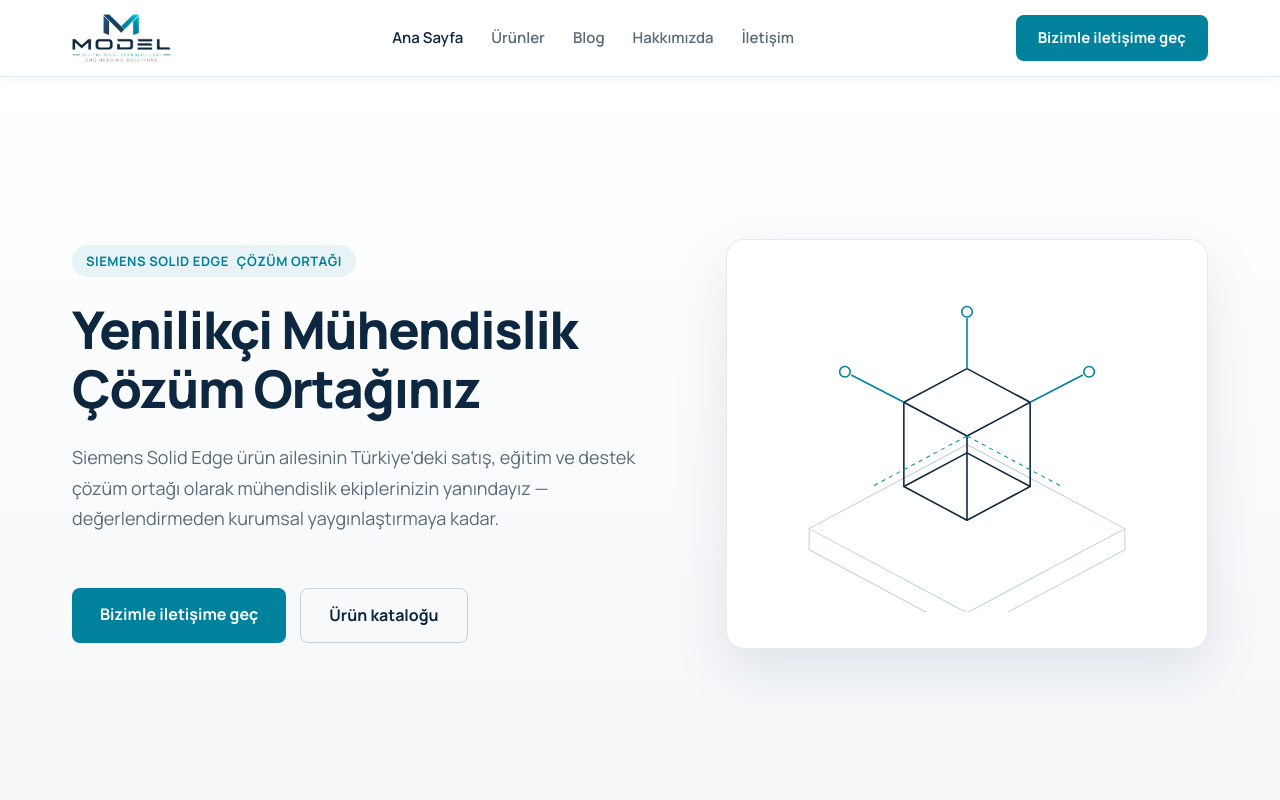
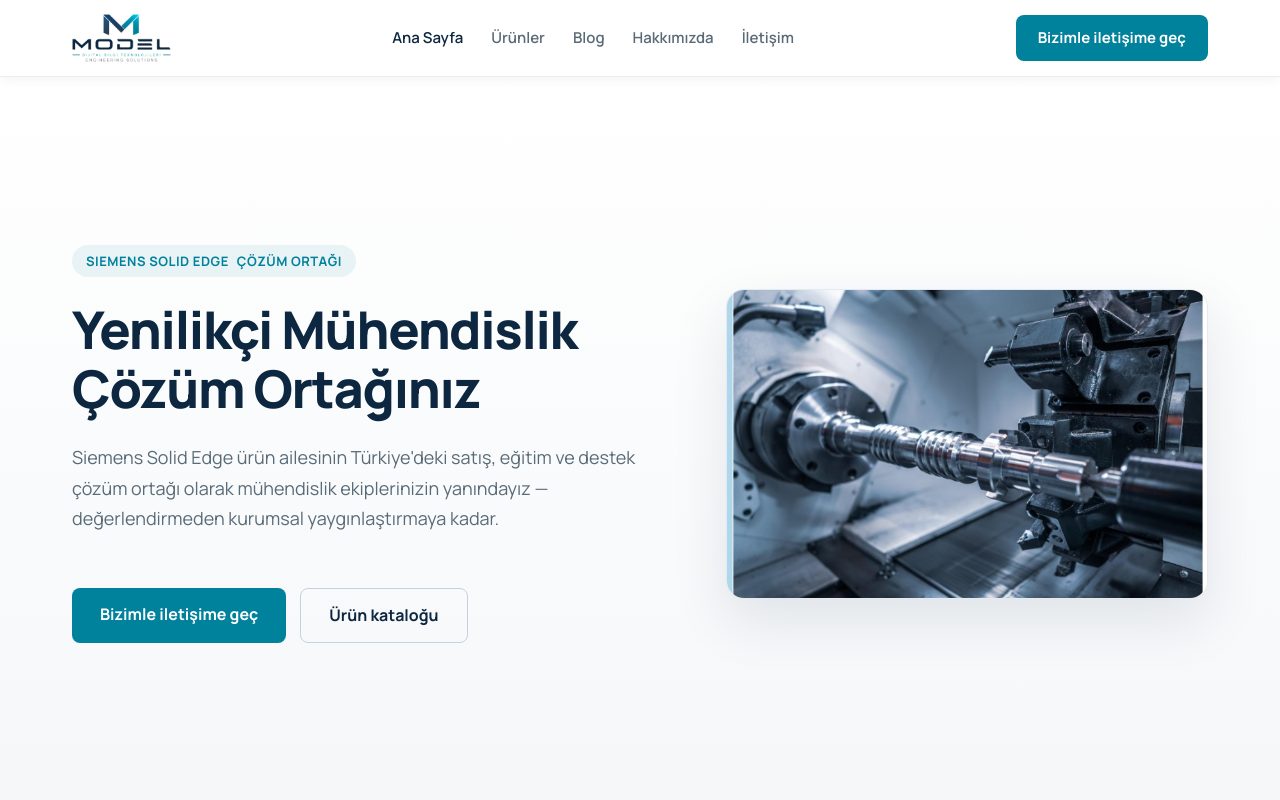
Before and after one commit to Erkanmlkpnr/modelteknoloji.net, a Next.js app: page / in a window 1280 px wide. Shown: the top 800 px of the page. Built offline with nearby package versions, Linux system fonts and the light colour scheme.

Commit message:
Refactor hero section: replace SVG illustration with image, update styles for visual component. Adjust layout for responsiveness.

```diff
--- a/app/globals.css
+++ b/app/globals.css
@@ -226,14 +226,16 @@
   margin-top: 30px;
 }
 .hero__visual {
-  display: flex;
-  justify-content: center;
+  position: relative;
   min-height: 310px;
-  padding: 36px;
+  overflow: hidden;
   border: 1px solid var(--border);
   border-radius: 18px;
   background: #fff;
   box-shadow: 0 22px 56px rgba(13,39,64,.10);
+}
+.hero__visual-img {
+  object-fit: cover;
 }
 @media (max-width: 980px) {
   .hero__inner {
@@ -250,7 +252,7 @@
     text-align: center;
   }
   .hero { padding: 64px 0; }
-  .hero__visual { min-height: 240px; padding: 24px; }
+  .hero__visual { min-height: 240px; }
 }
 
 /* ─── Ana sayfa görsel vitrini ─────────────────────────── */
--- a/app/page.tsx
+++ b/app/page.tsx
@@ -64,31 +64,6 @@
   { title: "Kurumsal destek",   desc: "SLA opsiyonlu, tek muhataplı Türkçe teknik destek hattı.", paths: HEADSET },
 ];
 
-function HeroIllustration() {
-  return (
-    <svg viewBox="0 0 380 320" fill="none" strokeLinejoin="round" aria-hidden="true">
-      <g stroke="#C6D1DA" strokeWidth="1">
-        <path d="M40 240 L190 160 L340 240 L190 320 Z" />
-        <path d="M40 240 L40 260 L190 340 L340 260 L340 240" />
-      </g>
-      <g stroke="#0D2740" strokeWidth="1.5">
-        <path d="M130 200 L190 168 L250 200 L190 232 Z" />
-        <path d="M130 200 L130 120 L190 88 L250 120 L250 200" />
-        <path d="M190 232 L190 152 M130 120 L190 152 L250 120" />
-      </g>
-      <g stroke="#00819C" strokeWidth="1.5">
-        <path d="M190 88 L190 40 M250 120 L300 94 M130 120 L80 94" />
-        <circle cx="190" cy="34" r="5" />
-        <circle cx="306" cy="91" r="5" />
-        <circle cx="74" cy="91" r="5" />
-      </g>
-      <g stroke="#0696A1" strokeWidth="1" strokeDasharray="4 4">
-        <path d="M190 152 L280 200 M190 152 L100 200" />
-      </g>
-    </svg>
-  );
-}
-
 export default function Home() {
   return (
     <div>
@@ -114,7 +89,14 @@
             </div>
           </div>
           <div className="hero__visual">
-            <HeroIllustration />
+            <Image
+              src="/img/cnc-torna.jpeg"
+              alt="CNC torna tezgahında işlenen metal mil"
+              fill
+              sizes="(max-width: 980px) 100vw, 40vw"
+              priority
+              className="hero__visual-img"
+            />
           </div>
         </div>
       </section>
--- a/styles/main.css
+++ b/styles/main.css
@@ -25,8 +25,7 @@
 }
 .hero__lead { margin: 0; font-size: 18px; color: var(--text-2); max-width: 52ch; text-wrap: pretty; }
 .hero__actions { display: flex; gap: 14px; flex-wrap: wrap; }
-.hero__visual { display: flex; justify-content: center; }
-.hero__visual svg { width: 100%; max-width: 400px; }
+.hero__visual { position: relative; overflow: hidden; }
 
 @media (max-width: 900px) {
   .hero { min-height: 0; }
```
